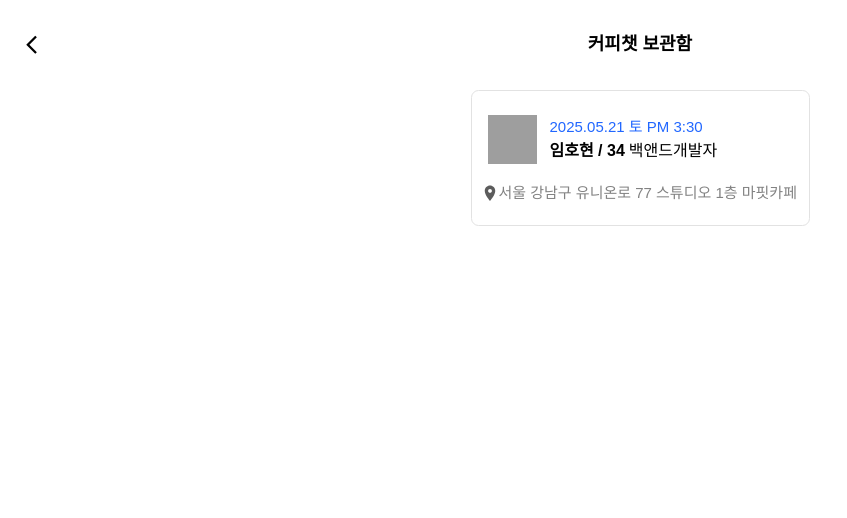
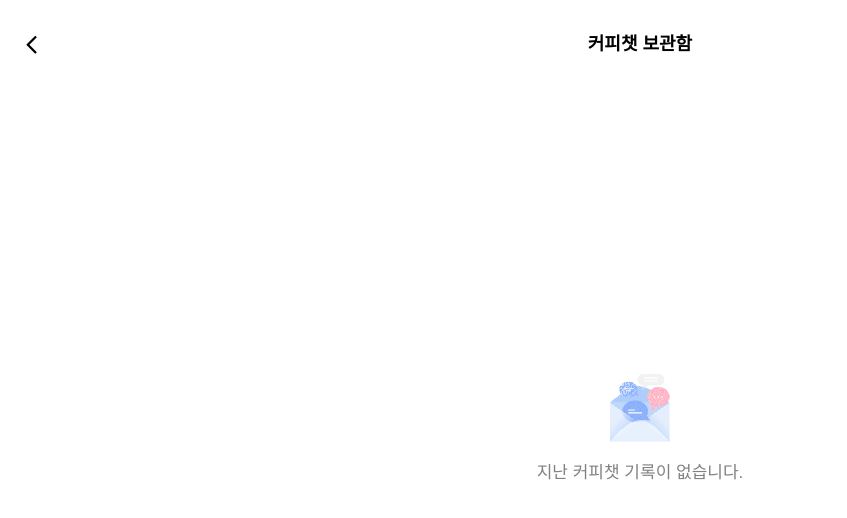
Before and after one commit to potato637/myfit-front, a React (Vite) app: page /chatting/coffeechatstorage in a window 1280 px wide. Shown: the top 518 px of the page, without its empty margins (0-847 px from the left). Built offline with nearby package versions, Linux system fonts and the light colour scheme; grey boxes are pictures that could not be loaded; a web font is replaced by a local one.

Commit message:
style/chatting (#48)

```diff
--- a/src/pages/chatting/ChattingList.tsx
+++ b/src/pages/chatting/ChattingList.tsx
@@ -4,7 +4,7 @@ import ChatUserCard from "../../components/chatting/ChatUserCard";
 
 function ChattingList() {
   const nav = useNavigate();
-  const nothing = false;
+  const nothing = true;
   return (
     <div className="flex flex-col">
       <div className="flex w-full h-[39px]">
@@ -20,7 +20,7 @@ function ChattingList() {
       </div>
       {nothing ? (
         <div className="h-[680px] w-full flex flex-col gap-[8px] ct-center">
-          <img src="assets/chatting/coffeechat" alt="임시로고" />
+          <img src="/assets/chatting/nochattingicon.svg" alt="채팅없음아이콘" />
           <span className="text-[17px] font-[400] text-ct-gray-300">
             현재 진행중인 대화가 없습니다.
           </span>
--- a/src/pages/chatting/CoffeeChatList.tsx
+++ b/src/pages/chatting/CoffeeChatList.tsx
@@ -5,7 +5,7 @@ import CoffeeChatStorageBox from "../../components/chatting/CoffeeChatStorageBox
 
 function CoffeeChatList() {
   const nav = useNavigate();
-  const nothing = false;
+  const nothing = true;
   return (
     <div className="flex flex-col">
       <div className="flex w-full h-[39px] fixed bg-ct-white">
--- a/src/pages/chatting/CoffeeChatStorage.tsx
+++ b/src/pages/chatting/CoffeeChatStorage.tsx
@@ -9,12 +9,15 @@ function CoffeeChatStorage() {
       </span>
     );
   };
-  const nothing = false;
+  const nothing = true;
   return (
     <TopBarContainer TopBarContent={<TopBarContent />}>
       {nothing ? (
-        <div className="h-[680px] w-full flex flex-col gap-[8px] ct-center">
-          <img src="assets/chatting/coffeechat" alt="임시로고" />
+        <div className="h-[680px] w-full flex flex-col gap-[17px] ct-center">
+          <img
+            src="/assets/chatting/nocoffeechaticon.svg"
+            alt="커피챗없음로고"
+          />
           <span className="text-[17px] font-[400] text-ct-gray-300">
             지난 커피챗 기록이 없습니다.
           </span>
--- a/src/pages/setting/ResetPassword.tsx
+++ b/src/pages/setting/ResetPassword.tsx
@@ -129,14 +129,14 @@ function ResetPasssword() {
           />
         </fieldset>
         {/* CTA 버튼 */}
-        <div className="absolute bottom-[50px]">
+        <div className="absolute bottom-[50px] w-[328px]">
           <BottomCTAButton
             text="저장하기"
             onClick={() => {
               // TODO: 폼 유효성 검사 후 다음 단계로 이동
             }}
             disabled={true} // TODO: 실제 유효성 검사 로직 추가
-          />{" "}
+          />
         </div>
       </div>
     </TopBarContainer>
--- a/src/pages/setting/VerifiedSettingPage.tsx
+++ b/src/pages/setting/VerifiedSettingPage.tsx
@@ -34,7 +34,9 @@ function VerifiedSettingPage() {
         </div>
         <div className="mt-[194.32px] flex flex-col gap-[5px]">
           <BottomCTAButton text="제출하고 완료하기" disabled={true} />
-          <BottomCTAButton text="건너뛰기" />
+          <div className="mt-[-42px]">
+            <BottomCTAButton text="건너뛰기" />
+          </div>
         </div>
       </div>
     </TopBarContainer>
```
Also changed, not shown: public/assets/chatting/nochattingicon.svg (added), public/assets/chatting/nocoffeechaticon.svg (added).
